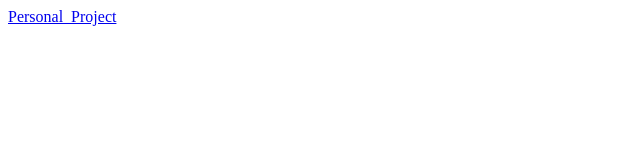
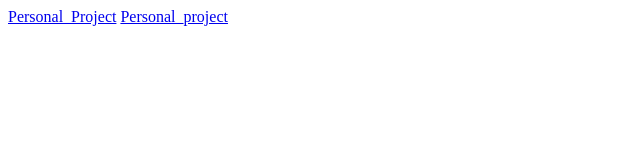
Before and after one commit to bryer01/CSE170, a plain HTML site: page index.html in a window 1280 px wide. Shown: the whole page, without its empty margins (0-640 px from the left). Drawn offline with Linux system fonts and the light colour scheme.

Commit message:
Update index.html

```diff
--- a/index.html
+++ b/index.html
@@ -8,5 +8,6 @@
 </head>
 <body>
   <a href="Personal_Project_CSE170.docx">Personal_Project</a>
+    <a href="Chapter2_project_CSE170.docx">Personal_project</a>
 </body>
 </html>
```
